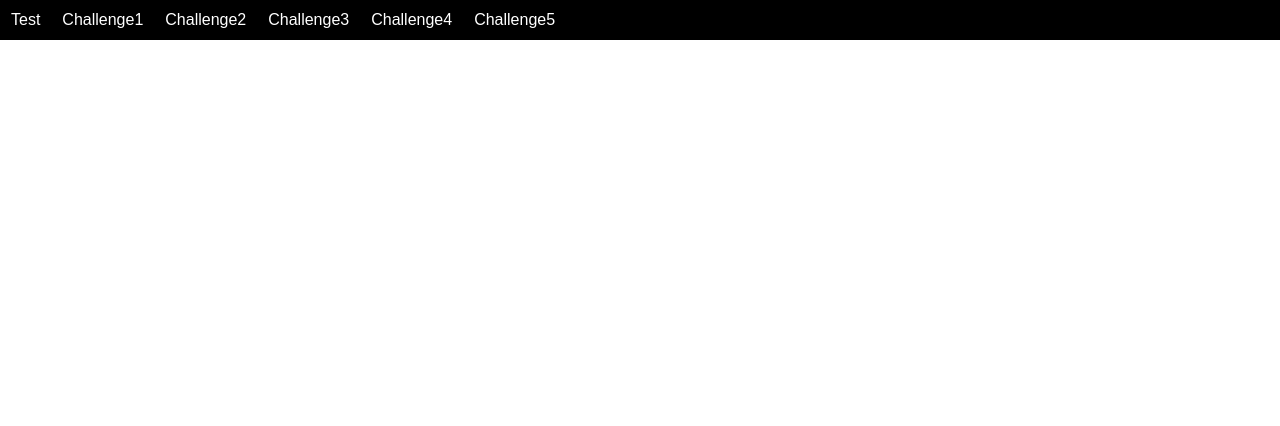
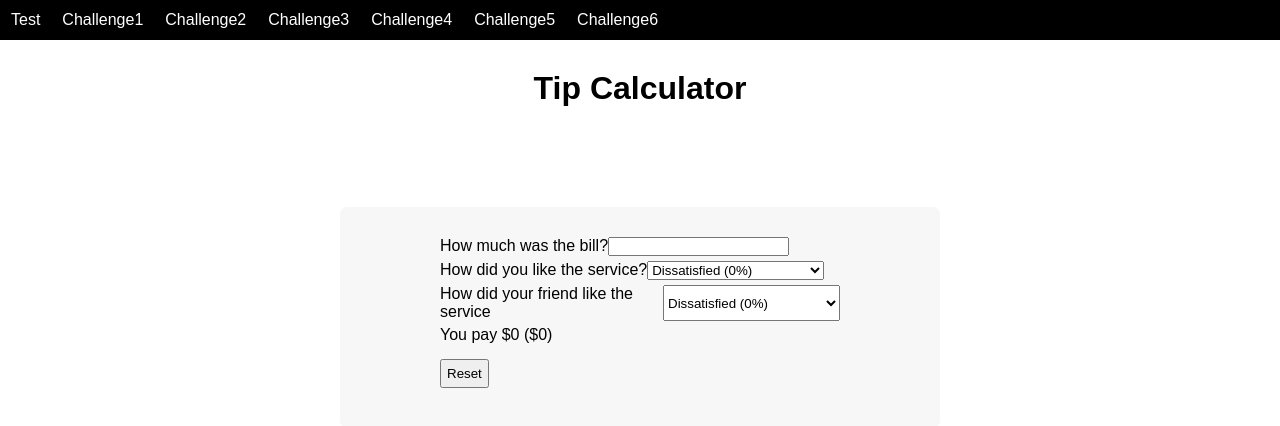
Before and after one commit to rashidali001/ReactJS, a React (Vite) app in the folder ReactTraining/: page /challenge6 in a window 1280 px wide. Shown: the top 426 px of the page. Built offline with nearby package versions, Linux system fonts and the light colour scheme.

Commit message:
Challenge6 added. concepts learnt: how to use the children prop

```diff
--- a/ReactTraining/src/App.jsx
+++ b/ReactTraining/src/App.jsx
@@ -4,6 +4,7 @@ import Challenge2 from './Components/Challenge2'
 import Challenge3 from './Components/Challenge3'
 import Challenge4 from './Components/Challenge4'
 import Challenge5 from './Components/Challenge5'
+import Challenge6 from './Components/Challenge6'
 import Test from './Components/Test'
 import { Link } from 'react-router-dom';
 
@@ -33,6 +34,9 @@ function App(){
       <Link to="/challenge5">
       <a>Challenge5</a>
       </Link>
+      <Link to="/challenge6">
+      <a>Challenge6</a>
+      </Link>
 
     </nav>
     <Routes>
@@ -41,6 +45,7 @@ function App(){
       <Route path='/challenge3' element={<Challenge3/>} />
       <Route path='/challenge4' element={<Challenge4/>} />
       <Route path='/challenge5' element={<Challenge5/>} />
+      <Route path='/challenge6' element={<Challenge6/>} />
       <Route path='/test' element={<Test/>} />
     </Routes>
     </BrowserRouter>
--- /dev/null
+++ b/ReactTraining/src/Components/Challenge6.jsx
@@ -0,0 +1,120 @@
+import { useState } from "react"
+
+
+function Challenge6(){
+
+    const [bill, setBill] = useState(0);
+    const [selfTip, setSelfTip] = useState(0);
+    const [partnerTip,setPartnerTip] = useState(0);
+
+
+    function handleBill(val){
+        setBill(val);
+    }
+
+    function reset(){
+
+        if (bill == 0 && selfTip == 0 && partnerTip == 0){
+            alert("There is no bill to reset");
+            return;
+        }
+
+        setBill(0);
+        setSelfTip(0);
+        setPartnerTip(0);
+
+        document.getElementById("bill").value = "0";
+        let services = document.getElementsByClassName("services");
+        for (let index = 0; index < services.length; index++) {
+            services[index].value = "0";
+
+        }
+
+    }
+
+    return (
+        <>
+        <h1 style={{textAlign:"center",margin:"30px 0"}}>Tip Calculator</h1>
+        <div id="challenge6">
+
+           <Bill onHandleBill={handleBill}/>
+           <Service onAddTip={setSelfTip}> <p>How did you like the service?</p></Service>
+           <Service onAddTip={setPartnerTip}> <p>How did your friend like the service</p></Service>
+           <Pay bill={bill} selfTip={selfTip} partnerTip={partnerTip} />
+
+
+           <button id="challenge6btn" onClick={reset}>Reset</button>
+
+        </div>
+
+
+        </>
+
+    )
+
+}
+
+function Bill({onHandleBill}){
+
+    function handleBill(e){
+
+        onHandleBill(Number(e.target.value));
+
+    }
+
+    return(
+        <div className="challenge6form">
+            <p>How much was the bill?</p>
+            <input id="bill" type="text" onChange={handleBill}/>
+        </div>
+    )
+
+}
+
+function Service({onAddTip, children}){
+
+    function handleService(e){
+        onAddTip(Number(e.target.value));
+    }
+
+    return(
+        <div className="challenge6form">
+            {children}
+            <select className="services" onChange={handleService}>
+                <option value="0">Dissatisfied (0%)</option>
+                <option value="5">It was okay (5%)</option>
+                <option value="10">It was good (10%)</option>
+                <option value="20">Absolutely amazing (20%)</option>
+            </select>
+        </div>
+    )
+
+}
+
+function Pay({bill, selfTip, partnerTip}){
+
+    let TotalBill = bill;
+    if (selfTip == 0 && partnerTip == 0){
+
+        return (
+            <div>
+                <p>You pay ${TotalBill} (${bill})</p>
+            </div>
+        )
+
+    }
+
+    let averageTip = selfTip + partnerTip;
+    let tipTotal = Math.round((averageTip * bill) / 100);
+
+
+    return (
+        <div>
+            <p>You pay ${TotalBill} (${bill} + ${tipTotal} tip)</p>
+        </div>
+    )
+
+
+}
+
+export default Challenge6
--- a/ReactTraining/src/index.css
+++ b/ReactTraining/src/index.css
@@ -242,3 +242,23 @@ h3 {
 .close:hover {
   color: #7950f2;
 }
+
+/* Challenge 6 Styles */
+#challenge6{
+  width: 600px;
+  background-color: #f7f7f7;
+  border-radius: 7px;
+  padding: 25px 100px;
+  margin: 100px auto;
+}
+
+.challenge6form{
+  display: flex;
+  margin: 5px 0;
+}
+
+#challenge6btn{
+  margin: 15px 0;
+  padding: 5px;
+
+}
```
